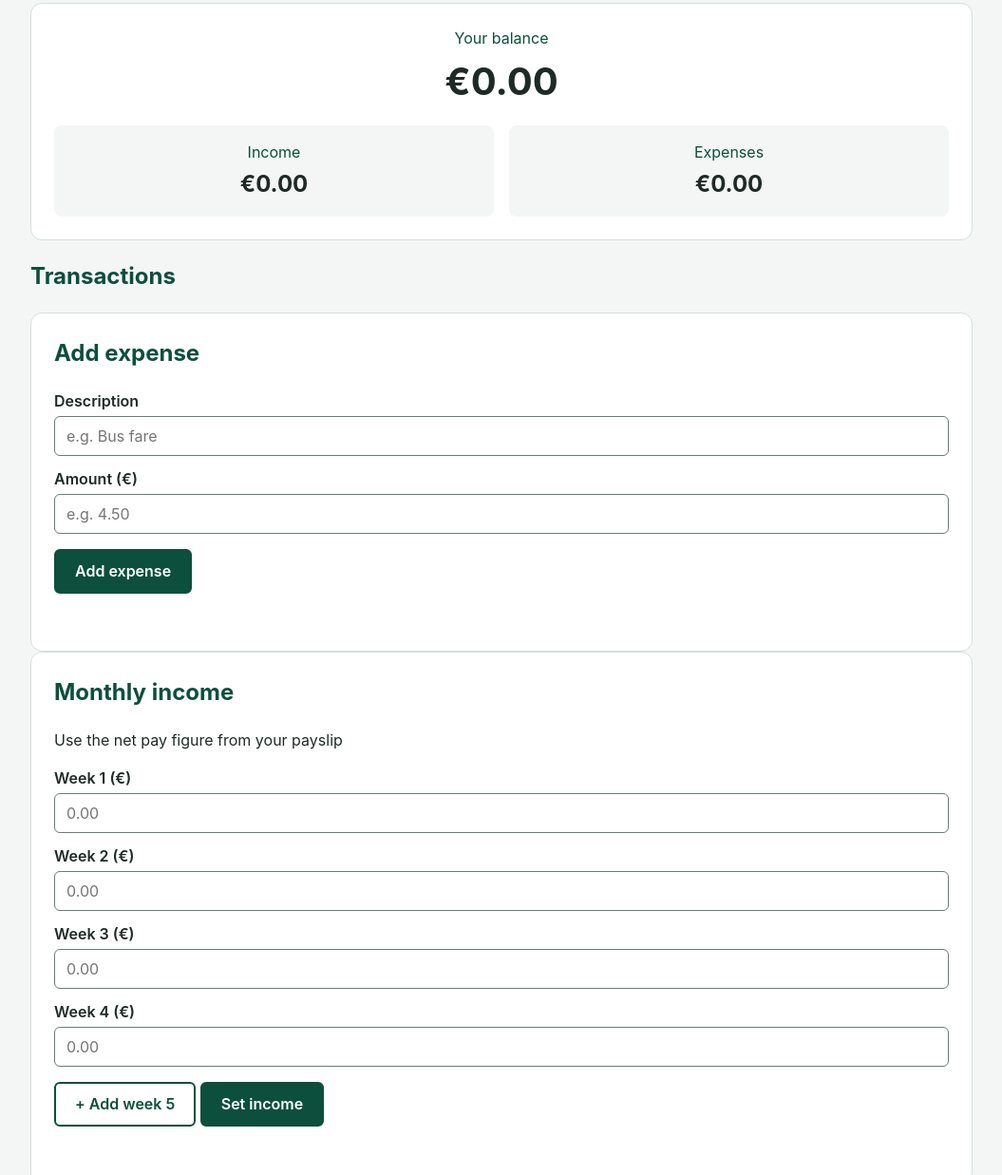
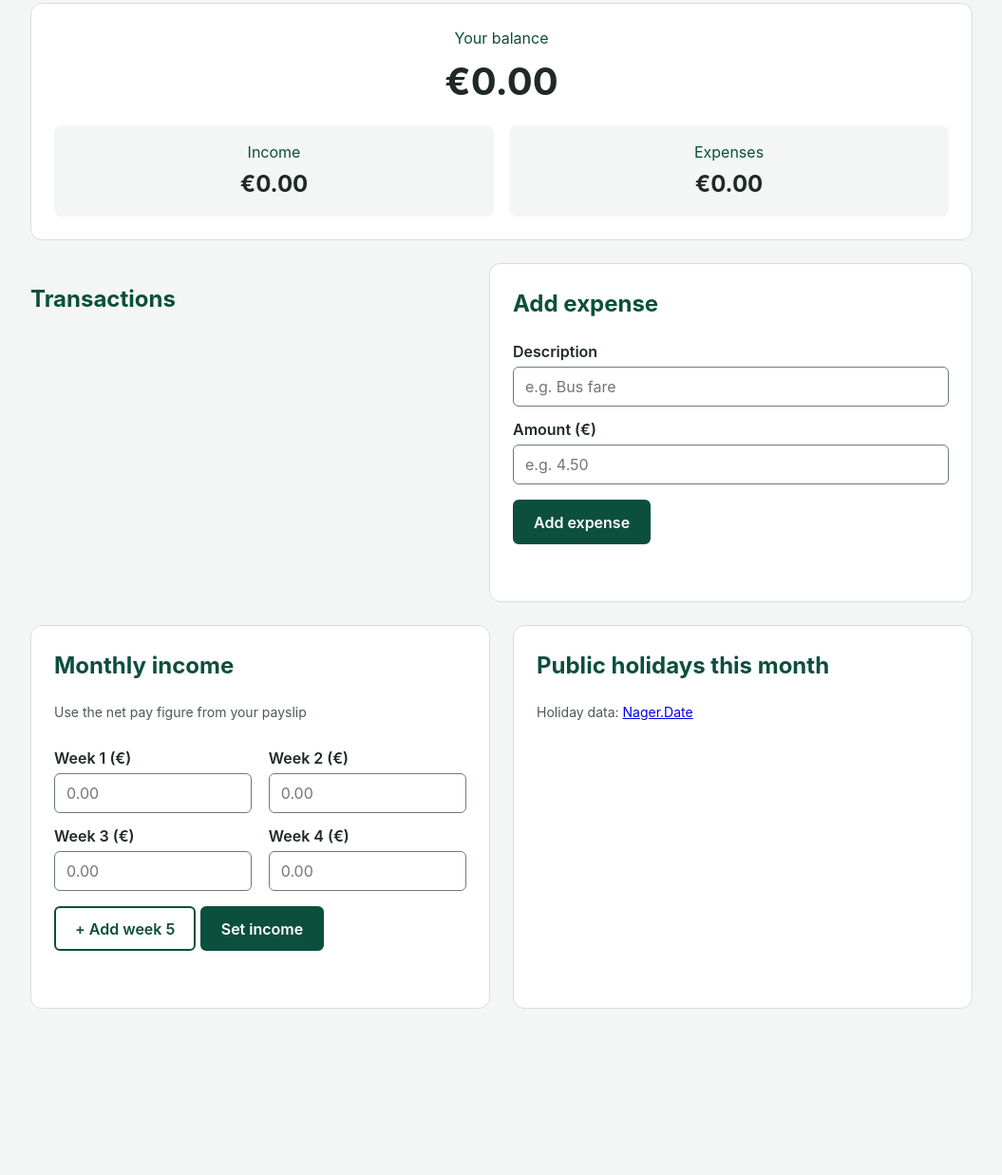
Before and after one commit to iisphilipsii/module3-assessment-javascript, a plain HTML site: page index.html in a window 1280 px wide. Shown: the part 95-1332 px from the top of the page at 95% size, without its empty margins (112-1167 px from the left). After the commit the page ends 1173 px from the top, so only its background shows below. Drawn offline with Linux system fonts and the light colour scheme.

Commit message:
Added responsive row and week grid layout

```diff
--- a/style.css
+++ b/style.css
@@ -184,7 +184,22 @@ button:focus-visible {
   color: #b3261e;
 }
 
-/* Tablets and wider: the Income and Expenses boxes side by side, sharing the width equally */
+/* Rows: on phones the sections stack with space between them; the 900px media query puts them side by side */
+.row {
+  display: flex;
+  flex-direction: column;
+  gap: 1.5rem;
+  margin-top: 1.5rem;
+}
+
+/* Smaller, softer text for the payslip hint and the holidays credit, so they don't compete with the headings */
+.hint,
+.credit {
+  font-size: 0.875rem;
+  color: #4a5a54;
+}
+
+/* Tablets and wider: the small things go side by side */
 @media (min-width: 600px) {
   .summary-boxes {
     flex-direction: row;
@@ -193,9 +208,19 @@ button:focus-visible {
   .summary-box {
     flex: 1;
   }
+  /* Week boxes two to a row; week 5 sits on its own on the left */
+  .week-fields {
+    display: flex;
+    flex-wrap: wrap;
+    justify-content: space-between;
+  }
+
+  .week-field {
+    width: 48%;
+  }
 }
 
-/* Wide screens: logo and title on the left, navigation on the right */
+/* Wide screens: the header and the rows of sections go side by side */
 @media (min-width: 900px) {
   header {
     display: flex;
@@ -206,4 +231,12 @@ button:focus-visible {
   .nav-links {
     margin-top: 0;
   }
+  /* Two equal columns: Transactions beside Add expense, Monthly income beside the holidays */
+  .row {
+    flex-direction: row;
+  }
+
+  .row section {
+    flex: 1;
+  }
 }
```
